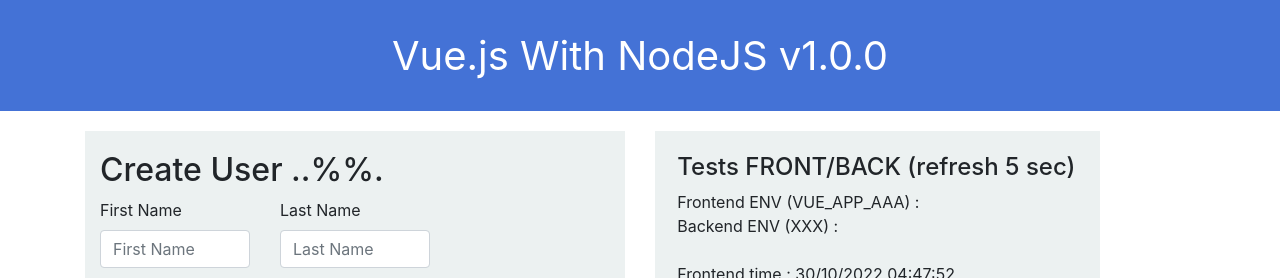
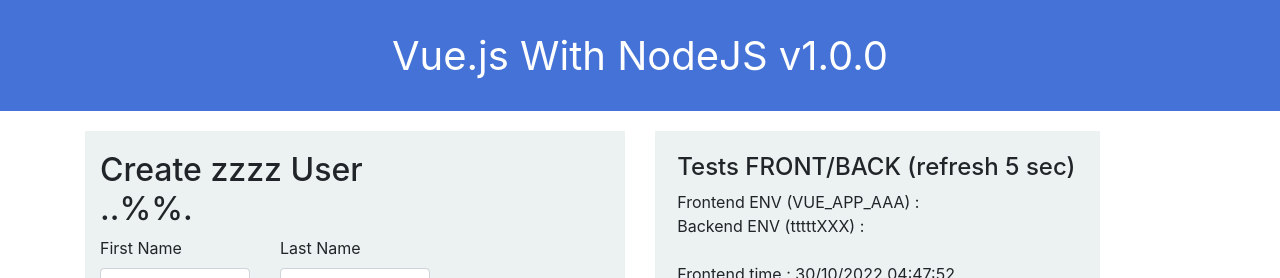
Before and after one commit to seif2017/example-application1, a Vue app in the folder example-application1-vue/: page / in a window 1280 px wide. Shown: the top 278 px of the page. Built offline with nearby package versions, Linux system fonts and the light colour scheme; no server answers.

Commit message:
front+back

```diff
--- a/example-application1-vue/src/components/BackFront.vue
+++ b/example-application1-vue/src/components/BackFront.vue
@@ -3,7 +3,7 @@
     <h4>Tests FRONT/BACK (refresh 5 sec)</h4>
     <div>
       Frontend ENV (VUE_APP_AAA) : {{ frontendEnv }} <br />
-      Backend ENV (XXX) : {{ backendEnv }} <br />
+      Backend ENV (tttttXXX) : {{ backendEnv }} <br />
       <br />
       Frontend time : {{ fronendDate }} <br />
       Backend time : {{ backendDate }}<br />
@@ -30,8 +30,9 @@ export default {
     };
   },
   created() {
+
     this.refresh();
-    //this.timer = setInterval(this.refresh, 5000);
+    // this.timer = setInterval(this.refresh, 5000);
   },
   beforeDestroy() {
     //clearInterval(this.timer);
--- a/example-application1-vue/src/components/CreateUser.vue
+++ b/example-application1-vue/src/components/CreateUser.vue
@@ -2,7 +2,7 @@
   <div class="container box">
     <div class="row">
         <div class="col-md-8 mrgnbtm">
-        <h2>Create User ..%%.</h2>
+        <h2>Create zzzz User ..%%.</h2>
             <form>
                 <div class="row">
                     <div class="form-group col-md-6">
```
